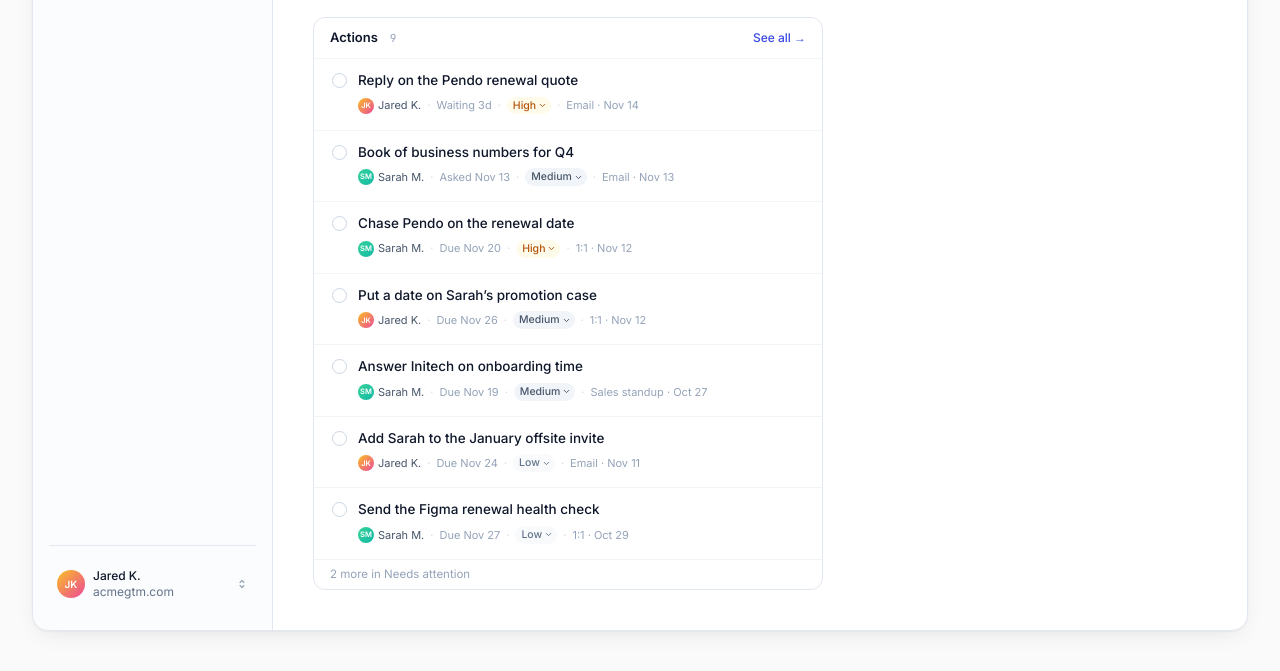
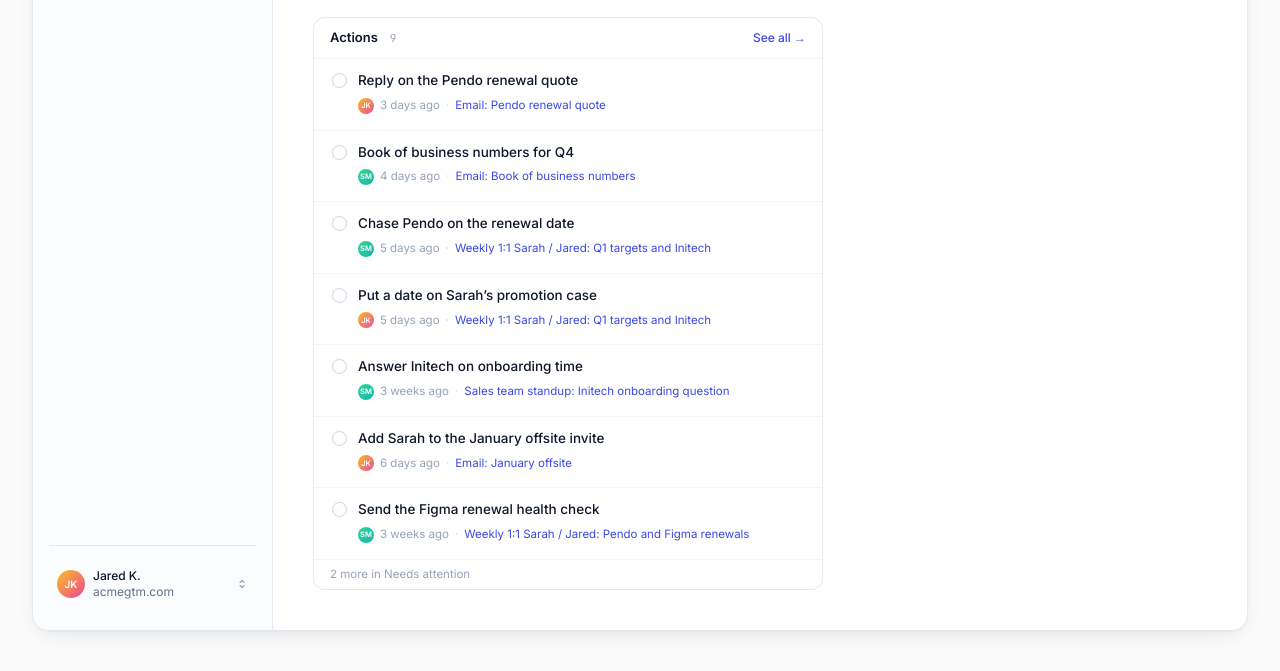
Before and after one commit to jared-kristensen/neuma-v3, a plain HTML site: page person.html in a window 1280 px wide. Shown: the part 761-1432 px from the top of the page. Drawn offline with nearby package versions, Linux system fonts and the light colour scheme.

Commit message:
Screen 13: action rows show when raised and the source link
Second line: owner initials, time since raised, then the meeting or email
as a link. Meeting links open the Meetings tab. No priority on actions.

Co-Authored-By: Claude Opus 5.5 <noreply@anthropic.com>
Claude-Session: https://claude.ai/code/session_014Ci7bNfvucWZ2CiBi1oN1q

```diff
--- a/person.html
+++ b/person.html
@@ -166,40 +166,42 @@
   var THUMB = '<svg width="13" height="13" viewBox="0 0 24 24" fill="none" stroke="currentColor" stroke-width="2" stroke-linecap="round" stroke-linejoin="round"><path d="M7 10v12"/><path d="M15 5.88 14 10h5.83a2 2 0 0 1 1.92 2.56l-2.33 8A2 2 0 0 1 17.5 22H4a2 2 0 0 1-2-2v-8a2 2 0 0 1 2-2h2.76a2 2 0 0 0 1.79-1.11L12 2a3.13 3.13 0 0 1 3 3.88Z"/></svg>';
   // One list. Owner is shown on each row with their initials.
   var WHO = {JK:['Jared K.', 'from-amber-400 to-pink-500'], SM:['Sarah M.', 'from-emerald-400 to-teal-500']};
+  // Source of each action: a meeting (opens it on the Meetings tab) or an email thread.
+  var SRC = {m1:'Weekly 1:1 Sarah / Jared: Q1 targets and Initech', m2:'Sales team standup: Initech handover', m3:'Weekly 1:1 Sarah / Jared: promotion case', m4:'Weekly 1:1 Sarah / Jared: Pendo and Figma renewals', m5:'Sales team standup: Initech onboarding question',
+    e1:'Email: Pendo renewal quote', e2:'Email: Book of business numbers', e3:'Email: January offsite', e4:'Email: Pendo champion contact'};
   var ACTS = {open:[
-      ['JK', 'Send the Q1 targets draft', 'Targets per account, so the Pendo and Figma renewals carry their own number. Sarah wants it before the Initech call.', 'Due today', 'Critical', '1:1 · Nov 12', 1, 'na'],
-      ['SM', 'Initech handover plan', 'One page on who owns what through the handover. You want it for Tuesday’s Sales standup.', '2 days late', 'High', 'Sales standup · Nov 10', 1, 'na'],
-      ['JK', 'Reply on the Pendo renewal quote', 'Sarah needs your sign-off to send the quote on Monday. It holds the current price for 12 months.', 'Waiting 3d', 'High', 'Email · Nov 14'],
-      ['SM', 'Book of business numbers for Q4', 'For the board pack. Sarah asked whether you want Q3 actuals or the Q4 forecast.', 'Asked Nov 13', 'Medium', 'Email · Nov 13'],
-      ['SM', 'Chase Pendo on the renewal date', '', 'Due Nov 20', 'High', '1:1 · Nov 12'],
-      ['JK', 'Put a date on Sarah’s promotion case', '', 'Due Nov 26', 'Medium', '1:1 · Nov 12'],
-      ['SM', 'Answer Initech on onboarding time', '', 'Due Nov 19', 'Medium', 'Sales standup · Oct 27'],
-      ['JK', 'Add Sarah to the January offsite invite', '', 'Due Nov 24', 'Low', 'Email · Nov 11'],
-      ['SM', 'Send the Figma renewal health check', '', 'Due Nov 27', 'Low', '1:1 · Oct 29']],
+      ['JK', 'Send the Q1 targets draft', '5 days ago', 'm1', 'na'],
+      ['SM', 'Initech handover plan', '1 week ago', 'm2', 'na'],
+      ['JK', 'Reply on the Pendo renewal quote', '3 days ago', 'e1'],
+      ['SM', 'Book of business numbers for Q4', '4 days ago', 'e2'],
+      ['SM', 'Chase Pendo on the renewal date', '5 days ago', 'm1'],
+      ['JK', 'Put a date on Sarah’s promotion case', '5 days ago', 'm1'],
+      ['SM', 'Answer Initech on onboarding time', '3 weeks ago', 'm5'],
+      ['JK', 'Add Sarah to the January offsite invite', '6 days ago', 'e3'],
+      ['SM', 'Send the Figma renewal health check', '3 weeks ago', 'm4']],
     done:[
-      ['JK', 'Intro Sarah to the Figma admin', '', 'Done Nov 6', 'Medium', '1:1 · Nov 5'],
-      ['SM', 'Share the Pendo usage report', '', 'Done Nov 4', 'Medium', '1:1 · Oct 29'],
-      ['SM', 'Update the Pendo champion contact', '', 'Done Oct 30', 'Low', 'Email · Oct 28']]};
+      ['JK', 'Intro Sarah to the Figma admin', '2 weeks ago', 'm3'],
+      ['SM', 'Share the Pendo usage report', '3 weeks ago', 'm4'],
+      ['SM', 'Update the Pendo champion contact', '3 weeks ago', 'e4']]};
   var SPARK = '<span class="text-brand-500"><svg width="12" height="12" viewBox="0 0 24 24" fill="none" stroke="currentColor" stroke-width="2" stroke-linecap="round" stroke-linejoin="round"><path d="M12 3l1.9 5.8L20 10l-6.1 1.2L12 17l-1.9-5.8L4 10l6.1-1.2z"/></svg></span>';
   var TOOLS = '<div class="ml-auto flex items-center gap-1.5"><button type="button" class="btn-out inline-flex items-center justify-center bg-slate-50" style="width:28px;height:26px;padding:0;" title="Search"><svg width="12" height="12" viewBox="0 0 24 24" fill="none" stroke="currentColor" stroke-width="2.2" stroke-linecap="round" stroke-linejoin="round" class="text-slate-500"><circle cx="11" cy="11" r="7"/><line x1="21" y1="21" x2="16.5" y2="16.5"/></svg></button><button type="button" class="btn-out flex items-center gap-1 bg-slate-50" style="padding:3px 9px;font-size:12px;"><span class="text-slate-400">Sort:</span><span>Default</span>' + '<svg width="9" height="9" viewBox="0 0 24 24" fill="none" stroke="currentColor" stroke-width="2.5" stroke-linecap="round" stroke-linejoin="round" class="text-slate-400"><polyline points="6 9 12 15 18 9"/></svg></button><button type="button" class="btn-out flex items-center gap-1 bg-slate-50" style="padding:3px 9px;font-size:12px;"><svg width="11" height="11" viewBox="0 0 24 24" fill="none" stroke="currentColor" stroke-width="2" stroke-linecap="round" stroke-linejoin="round" class="text-slate-500"><polygon points="22 3 2 3 10 12.46 10 19 14 21 14 12.46 22 3"/></svg>Filter</button></div>';
   function head(title, n, full, tab){ return '<div class="flex items-center gap-2 px-4 py-2.5 border-b border-slate-100">' + (full ? SPARK : '') + '<span class="text-[13px] font-semibold text-slate-900">' + title + '</span><span class="ml-1 num font-mono text-[11px] text-slate-400">' + n + '</span>' + (full ? TOOLS : '<a class="ml-auto text-[12px] text-brand-600 font-medium cursor-pointer" data-t="' + tab + '">See all →</a>') + '</div>'; }
   function hiddenBtn(n, word){ return '<button type="button" class="w-full flex items-center gap-1 px-4 py-1.5 border-t border-slate-100 text-[11.5px] font-medium text-slate-500 hover:bg-slate-50" data-done-toggle data-word="' + word + '">' + n + ' ' + word + ' hidden <span class="text-brand-600 ml-1">Show</span></button>'; }
   function actRow(a, done){
-    var w = WHO[a[0]], late = !done && a[6];
+    var w = WHO[a[0]], isMeet = a[3].charAt(0) === 'm';
     return '<div class="group px-4 py-3 cursor-pointer hover:bg-slate-50' + (done ? ' is-done' : '') + '" data-zlrow data-owner="' + a[0] + '"><div class="flex items-start gap-2.5">'
       + '<span class="w-[18px] shrink-0 flex justify-center pt-[2px]"><button type="button" class="zl-tick" data-zltick title="Mark complete">' + TICK + '</button></span>'
       + '<div class="flex-1 min-w-0"><div class="zl-ttl text-[13.5px] font-medium text-slate-900 leading-snug">' + e(a[1]) + '</div>'
-      + '<div class="mt-1 flex items-center gap-1.5 text-[11px] text-slate-400">'
-      + '<span class="inline-flex items-center gap-1 text-slate-600"><span class="w-4 h-4 rounded-full bg-gradient-to-br ' + w[1] + ' inline-flex items-center justify-center text-white text-[7.5px] font-semibold">' + a[0] + '</span>' + w[0] + '</span><span class="text-slate-300">·</span>'
-      + '<span' + (late ? ' class="text-rose-600 font-medium"' : '') + '>' + e(a[3]) + '</span><span class="text-slate-300">·</span>'
-      + '<button type="button" class="badge ' + PRI[a[4]] + ' inline-flex items-center gap-0.5" style="padding:1px 4px 1px 6px;font-size:10.5px;" title="Change priority">' + a[4] + CHEV + '</button>'
-      + '<span class="text-slate-300">·</span><span>' + e(a[5]) + '</span>'
-      + '<span class="ml-auto flex items-center gap-0.5 opacity-0 group-hover:opacity-100 transition-opacity"><button type="button" class="inline-flex items-center justify-center rounded-md text-slate-400 hover:text-brand-600 hover:bg-brand-50 w-6 h-6" title="Useful">' + THUMB + '</button></span>'
+      + '<div class="mt-1 flex items-center gap-1.5 text-[11.5px] text-slate-400 min-w-0">'
+      + '<span class="w-4 h-4 shrink-0 rounded-full bg-gradient-to-br ' + w[1] + ' inline-flex items-center justify-center text-white text-[7.5px] font-semibold" title="' + w[0] + '">' + a[0] + '</span>'
+      + '<span class="whitespace-nowrap">' + e(a[2]) + '</span><span class="text-slate-300">·</span>'
+      + '<a class="truncate text-brand-600 hover:underline cursor-pointer"' + (isMeet ? ' data-goto-m="' + a[3] + '"' : '') + ' title="' + (isMeet ? 'Open the meeting' : 'Open in Gmail') + '">' + e(SRC[a[3]]) + '</a>'
+      + '<span class="ml-auto shrink-0 flex items-center gap-0.5 opacity-0 group-hover:opacity-100 transition-opacity"><button type="button" class="inline-flex items-center justify-center rounded-md text-slate-400 hover:text-brand-600 hover:bg-brand-50 w-6 h-6" title="Useful">' + THUMB + '</button></span>'
       + '</div></div></div></div>';
   }
   $$('[data-acts]').forEach(function(box){
     var full = box.hasAttribute('data-full');
-    var rows = full ? ACTS.open : ACTS.open.filter(function(a){ return a[7] !== 'na'; }), inNA = ACTS.open.length - rows.length;
+    var rows = full ? ACTS.open : ACTS.open.filter(function(a){ return a[4] !== 'na'; }), inNA = ACTS.open.length - rows.length;
     box.innerHTML = '<div class="rounded-xl border border-slate-200 bg-white overflow-hidden">' + head(full ? 'Detected actions' : 'Actions', ACTS.open.length, full, 'actions')
       + '<div class="divide-y divide-slate-100">' + rows.map(function(a){ return actRow(a, false); }).join('') + '</div>'
       + (inNA ? '<div class="px-4 py-1.5 border-t border-slate-100 text-[11.5px] text-slate-400">' + inNA + ' more in Needs attention</div>' : '')
@@ -248,27 +250,27 @@
 
   // ── Meetings
   var MEET = [
-    {id:'m1', topic:'Q1 targets', date:'Nov 12', day:'Thursday, Nov 12', n:2, title:'Sarah / Jared 1:1', sum:'Q1 targets set per account. Initech lead still open.', tool:'Zoom', lines:204, shared:false,
+    {id:'m1', topic:'Q1 targets', date:'Nov 12', day:'Thursday, Nov 12', n:2, title:'Weekly 1:1 Sarah / Jared: Q1 targets and Initech', sum:'Q1 targets set per account. Initech lead still open.', tool:'Zoom', lines:204, shared:false,
      notes:['Q1 targets will be set per account, not per CSM.', 'Sarah asked again for a decision on who leads Initech.', 'Pendo renewal quote is with Jared for sign-off.'],
      actions:[['Send the Q1 targets draft', 'Jared K. · due Nov 17'], ['Chase Pendo on the renewal date', 'Sarah M. · due Nov 20']],
      decisions:['Q1 targets are set per account, not per CSM'],
      tr:[['00:00', 'Jared K.', 'Let’s start with targets. I’d rather set them per account this time, so the Pendo and Figma renewals carry their own number.'], ['00:41', 'Sarah M.', 'That works for me. It also makes the Initech question matter more, because whoever leads it carries that target.'], ['01:12', 'Jared K.', 'Fair. I’ll send a draft by Tuesday and we can settle Initech once you’ve seen the numbers.'], ['01:30', 'Sarah M.', 'Okay. I’d like to lead it, for what it’s worth. I’ve said that twice now.']]},
-    {id:'m2', topic:'Initech deal', date:'Nov 10', day:'Tuesday, Nov 10', n:1, title:'Sales team standup', sum:'Sarah to write the Initech handover plan by Nov 15.', tool:'Zoom', lines:38, shared:true,
+    {id:'m2', topic:'Initech deal', date:'Nov 10', day:'Tuesday, Nov 10', n:1, title:'Sales team standup: Initech handover', sum:'Sarah to write the Initech handover plan by Nov 15.', tool:'Zoom', lines:38, shared:true,
      notes:['Sarah will write the Initech handover plan.', 'Jared wants one point of contact for Initech through the handover.'],
      actions:[['Write the Initech handover plan', 'Sarah M. · due Nov 15']],
      decisions:['Initech handover moves to the Sales standup agenda'],
      tr:[['14:02', 'Jared K.', 'Sarah, can you own the handover plan for Initech? One page is fine.'], ['14:10', 'Sarah M.', 'Yes. I’ll have it to you by the fifteenth.']]},
-    {id:'m3', topic:'Promotion case', date:'Nov 5', day:'Thursday, Nov 5', n:1, title:'Sarah / Jared 1:1', sum:'Promotion case goes to Mia in Q1. Sarah wants to lead Initech.', tool:'Zoom', lines:187, shared:false,
+    {id:'m3', topic:'Promotion case', date:'Nov 5', day:'Thursday, Nov 5', n:1, title:'Weekly 1:1 Sarah / Jared: promotion case', sum:'Promotion case goes to Mia in Q1. Sarah wants to lead Initech.', tool:'Zoom', lines:187, shared:false,
      notes:['Sarah’s promotion case goes to Mia R. in Q1.', 'Sarah raised leading the Initech deal for the first time.'],
      actions:[['Intro Sarah to the Figma admin', 'Jared K. · done Nov 6']],
      decisions:['Sarah’s promotion case goes to Mia R. in Q1'],
      tr:[['00:00', 'Sarah M.', 'I want to talk about the promotion timeline before we get into accounts.'], ['00:18', 'Jared K.', 'Sure. I’ll take the case to Mia in Q1. I need two more renewals closed to make it easy.']]},
-    {id:'m4', topic:'Pendo renewal', date:'Oct 29', day:'Thursday, Oct 29', n:1, title:'Sarah / Jared 1:1', sum:'Sarah keeps Pendo and Figma through the renewals.', tool:'Zoom', lines:161, shared:false,
+    {id:'m4', topic:'Pendo renewal', date:'Oct 29', day:'Thursday, Oct 29', n:1, title:'Weekly 1:1 Sarah / Jared: Pendo and Figma renewals', sum:'Sarah keeps Pendo and Figma through the renewals.', tool:'Zoom', lines:161, shared:false,
      notes:['Sarah keeps Pendo and Figma through both renewals.', 'Pendo usage report to be shared before the next call.'],
      actions:[['Share the Pendo usage report', 'Sarah M. · done Nov 4']],
      decisions:['Sarah keeps Pendo and Figma through the renewals'],
      tr:[['00:00', 'Jared K.', 'I don’t want to move Pendo or Figma mid-renewal. Are you good to keep both?'], ['00:12', 'Sarah M.', 'Yes. I’ll send the usage report so we go in with numbers.']]},
-    {id:'m5', topic:'Initech deal', date:'Oct 27', day:'Tuesday, Oct 27', n:0, title:'Sales team standup', sum:'Initech asked about onboarding time. Sarah took the question.', tool:'Zoom', lines:12, shared:true,
+    {id:'m5', topic:'Initech deal', date:'Oct 27', day:'Tuesday, Oct 27', n:0, title:'Sales team standup: Initech onboarding question', sum:'Initech asked about onboarding time. Sarah took the question.', tool:'Zoom', lines:12, shared:true,
      notes:['Initech asked how long onboarding takes. Sarah will answer.'], actions:[], decisions:[],
      tr:[['09:40', 'Jared K.', 'Initech asked about onboarding time. Sarah, can you take that one?'], ['09:46', 'Sarah M.', 'I’ll reply today.']]}
   ];
@@ -317,6 +319,7 @@
   // ── Wiring
   function tab(t){ $$('[data-ptabs] .tab').forEach(function(a){ a.classList.toggle('on', a.getAttribute('data-t') === t); }); $$('[data-pane]').forEach(function(p){ p.classList.toggle('hidden', p.getAttribute('data-pane') !== t); }); }
   sec.addEventListener('click', function(ev){
+    var gm = ev.target.closest('[data-goto-m]'); if (gm) { st.topic = 'all'; $('[data-mtopic]').value = 'all'; st.m = gm.getAttribute('data-goto-m'); st.mtab = 'notes'; tab('meetings'); mlist(); history.replaceState(null, '', '#meetings'); return; }
     var nm = ev.target.closest('[data-na-more]'); if (nm) { var open = nm.textContent === 'Show 2 more'; $$('[data-na-row]').forEach(function(r, i){ if (i > 2) r.classList.toggle('hidden', !open); }); nm.textContent = open ? 'Show less' : 'Show 2 more'; return; }
     var tk = ev.target.closest('[data-zltick]'); if (tk) { tk.closest('[data-zlrow]').classList.toggle('is-done'); return; }
     var dt = ev.target.closest('[data-done-toggle]'); if (dt) { var box = dt.parentNode, rows = box.querySelector('[data-done-rows]'), on = rows.classList.toggle('hidden'); var wd = dt.getAttribute('data-word'); dt.innerHTML = on ? rows.children.length + ' ' + wd + ' hidden <span class="text-brand-600 ml-1">Show</span>' : '<span class="text-brand-600">Hide ' + wd + '</span>'; return; }
```
Also changed, not shown: decisions.html (+1 -1 lines), 2 other files.
